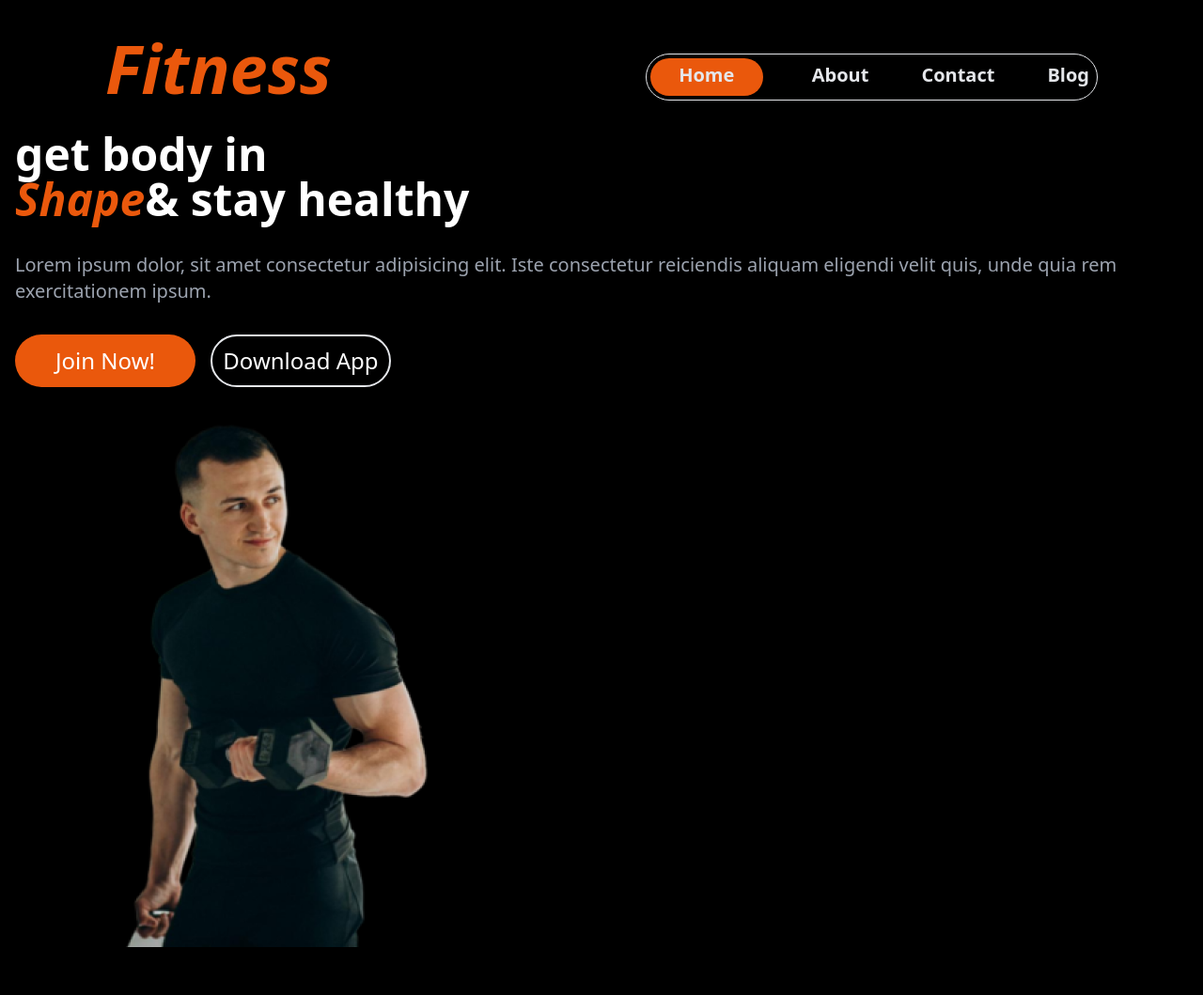
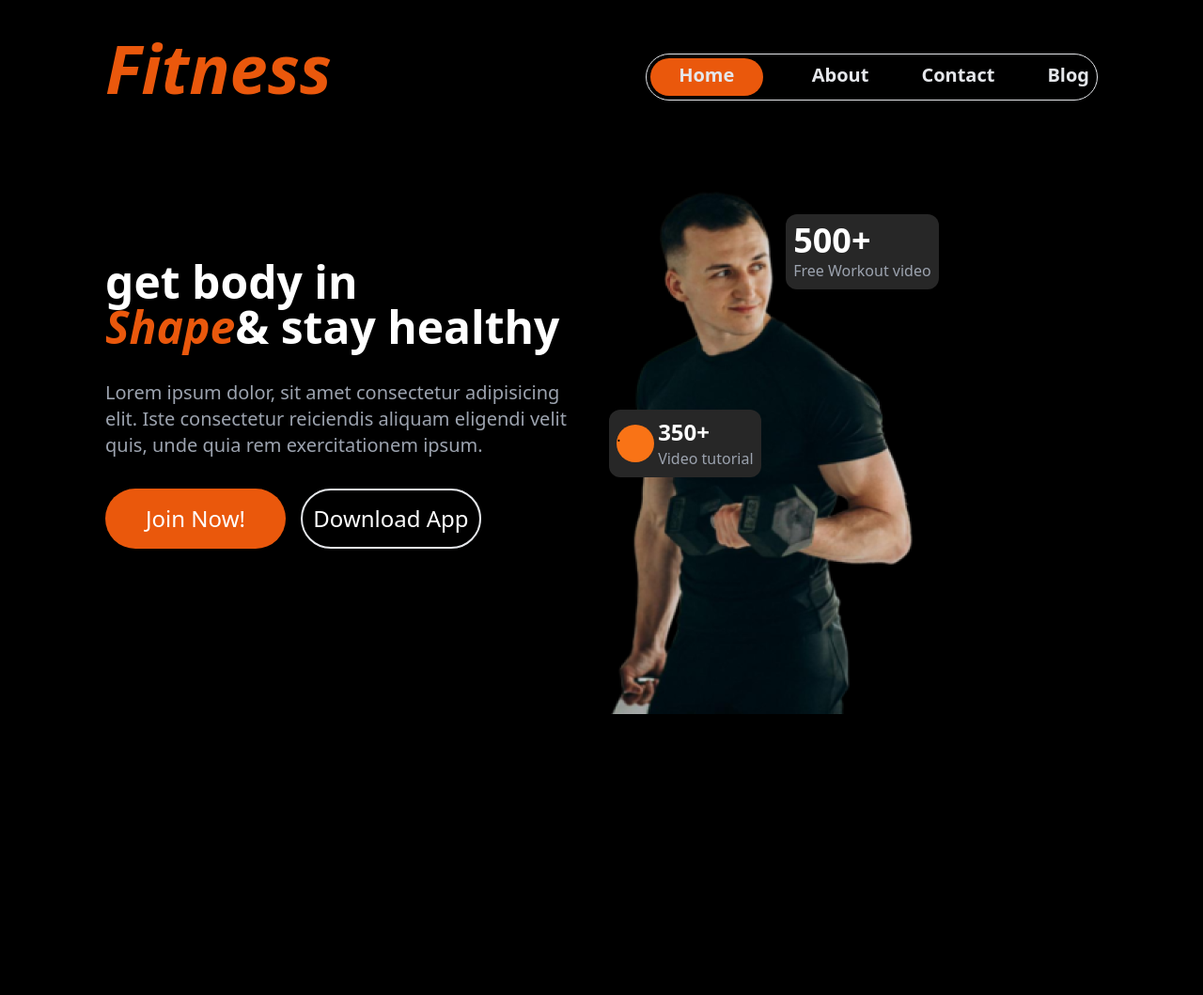
Before and after one commit to manikblocck/assig-02-with-tailwind, a website built with Vite: page index.html in a window 1280 px wide. Shown: the whole page at 94% size. After the commit the page ends 800 px from the top, so only its background shows below. Built offline with nearby package versions, Linux system fonts and the light colour scheme.

Commit message:
banner-done

```diff
--- a/index.html
+++ b/index.html
@@ -21,26 +21,27 @@
         </nav>
     </header>
     <main>
-        <div class="banner">
-            <div class="p-4">
+        <div class=" md:flex md:w-[85%] md:mx-auto md:mt-14 md:justify-between md:gap-2 ">
+            <div class="p-4 md:w-2/4 md:mt-20">
                 <h1 class="text-white text-5xl font-bold">get body in <br><span class="italic text-orange-600">Shape</span>& stay <br class="md:hidden"> healthy</h1>
                 <p class="text-gray-400 text-xl font- mt-8 ">Lorem ipsum dolor, sit amet consectetur adipisicing elit. Iste consectetur reiciendis aliquam eligendi velit quis, unde quia rem exercitationem ipsum.</p>
                 <div class="mt-8 flex">
-                    <button class="bg-orange-600 text-2xl text-white h-14 w-48 mr-4 rounded-full">Join Now!</button>
-                    <button  class="border-2  text-2xl text-white h-14 w-48  rounded-full">Download App</button>
+                    <button class="bg-orange-600 text-2xl text-white h-16 w-48 mr-4 rounded-full">Join Now!</button>
+                    <button  class="border-2  text-2xl text-white h-16 w-48  rounded-full">Download App</button>
                 </div>
             </div>
-            <div class="w-4/5 mx-auto">
-                <img src="images/Im 2.png" alt="">
-                <div>
-                    <h1>500+</h1>
-                    <p>Free Workout video</p>
+            <div class="w-[90%] mx-auto  relative md:w-2/4">
+                <img class="" src="images/Im 2.png" alt="">
+
+                <div class=" bg-[#272727] rounded-xl absolute top-12 left-48 h-22 p-2">
+                    <h1 class="text-4xl font-bold text-white">500+</h1>
+                    <p class="text-gray-400">Free Workout video</p>
                 </div>
-                <div>
-                    <div></div>
+                <div class=" bg-[#272727] rounded-xl absolute top-64 left-1 h-22 flex items-center gap-1 p-2">
+                    <div class="h-10 w-10 rounded-full bg-orange-500">.</div>
                     <div>
-                       <h1>350+</h1>
-                       <p>Video tutorial</p>
+                       <h1 class="text-2xl font-bold text-white ">350+</h1>
+                       <p class="text-gray-400">Video tutorial</p>
                      </div>
                 </div>
             </div>
```
